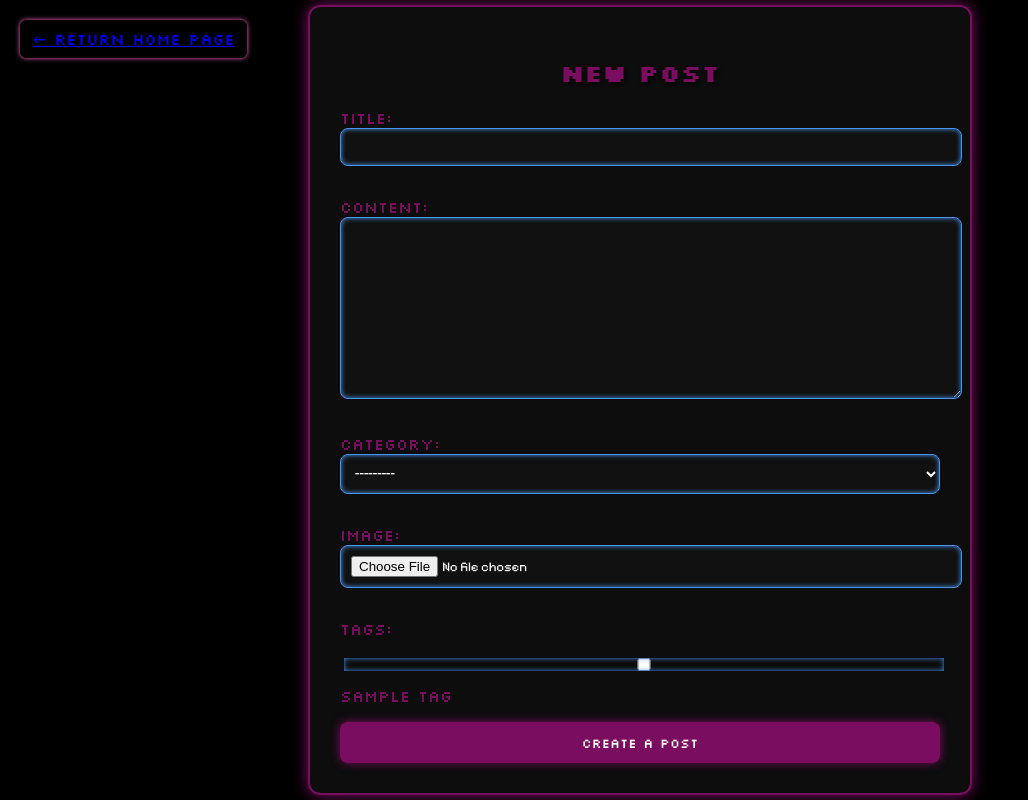
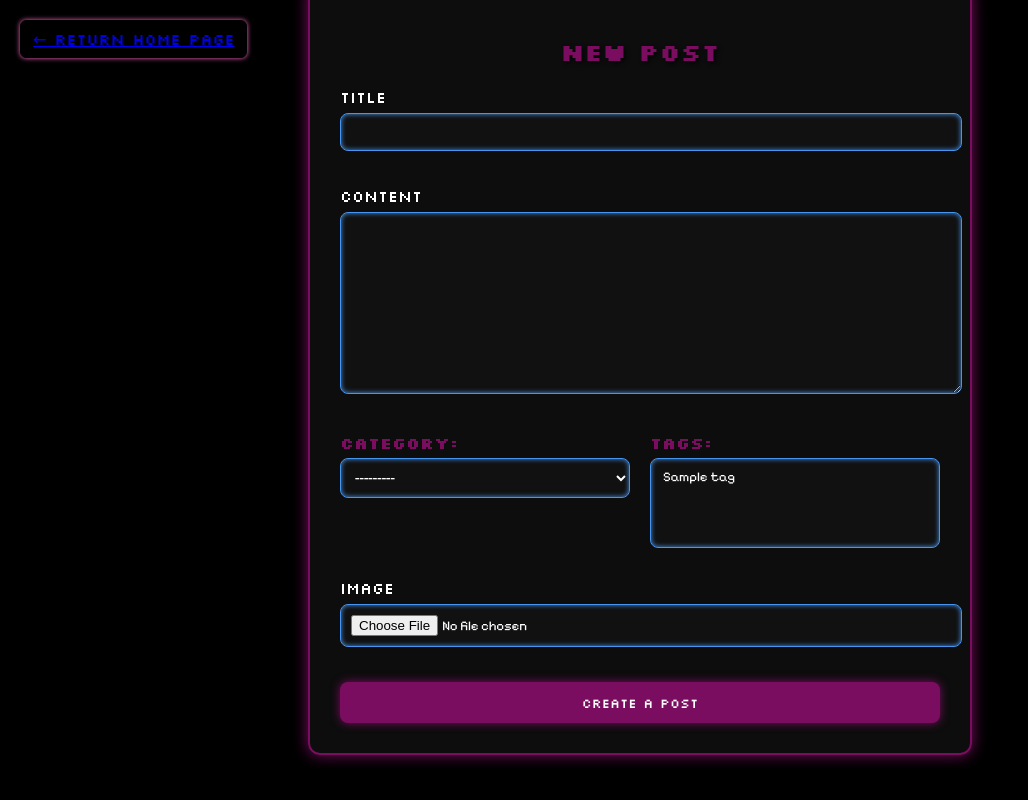
Before and after one commit to EmirhanTopal/Kajulog, a Django app: page /create/ in a window 1280 px wide. Shown: the whole page, without its empty margins (0-1028 px from the left). Run offline with Django 5.2, Linux system fonts and the light colour scheme; a user stored in the database is signed in; tables that the repository leaves empty hold one stand-in row (values such as "Sample post"); some web fonts are replaced.

Commit message:
create_post changes
changed some functions at forms and create_post

```diff
--- a/testing/forms.py
+++ b/testing/forms.py
@@ -6,7 +6,10 @@ class PostForm(forms.ModelForm):
     tags = forms.ModelMultipleChoiceField(
         queryset=Tag.objects.all(),
         required=False,
-        widget=forms.CheckboxSelectMultiple
+        widget=forms.SelectMultiple(attrs={
+            'class': 'tag-select',
+            'size': 6  # İsteğe göre yüksekliğini ayarlayabilirsin
+        })
     )
 
     class Meta:
--- a/testing/templates/create_post.html
+++ b/testing/templates/create_post.html
@@ -7,6 +7,8 @@
     <link rel="preconnect" href="https://fonts.gstatic.com" crossorigin>
     <link href="https://fonts.googleapis.com/css2?family=Jacquard+12&family=Jersey+10&family=Pixelify+Sans:wght@400..700&family=Press+Start+2P&family=Silkscreen:wght@400;700&family=VT323&display=swap" rel="stylesheet">
     <style>
+
+
         body {
             background-color: #000;
             font-family: 'Silkscreen', cursive;
@@ -14,8 +16,9 @@
             display: flex;
             justify-content: center;
             align-items: center;
-            height: 100vh;
-            margin: 0;
+            height: 90vh;
+            margin: 10px;
+            padding: 10px;
         }
 
         .form-container {
@@ -27,7 +30,78 @@
             max-width: 600px;
             width: 90%;
             z-index: 2;
+            margin-bottom: 20px;
         }
+
+
+        .form-group {
+            margin-bottom: 20px;
+        }
+
+        label {
+            display: block;
+            margin-bottom: 6px;
+            color: #fff;
+            font-family: 'Silkscreen', cursive;
+        }
+
+        select[multiple] {
+            height: 90px;
+            background-color: #111;
+            border: 1px solid #4895ef;
+            color: #fff;
+            border-radius: 8px;
+            padding: 10px;
+            font-family: 'Pixelify Sans', sans-serif;
+            box-shadow: inset 0 0 5px #4895ef;
+        }
+
+
+        select {
+            width: 100%;
+            padding: 10px;
+            background-color: #111;
+            border: 1px solid #4895ef;
+            color: #fff;
+            border-radius: 8px;
+            box-shadow: inset 0 0 5px #4895ef;
+            font-family: 'Pixelify Sans', sans-serif;
+        }
+
+        select[multiple], .tag-select {
+            background-color: #111;
+            border: 1px solid #4895ef;
+            color: #fff;
+            border-radius: 8px;
+            box-shadow: inset 0 0 5px #4895ef;
+            font-family: 'Pixelify Sans', sans-serif;
+            padding: 10px;
+            width: 100%;
+            margin-bottom: 15px;
+        }
+
+        .row-flex {
+            display: flex;
+            gap: 20px;
+            flex-wrap: wrap;
+        }
+
+        .input-group {
+            flex: 1;
+            min-width: 250px;
+            display: flex;
+            flex-direction: column;
+            margin-bottom: 15px;
+        }
+
+        .input-group label {
+            margin-bottom: 5px;
+            font-weight: bold;
+            color: #7b0d61;
+        }
+
+
+
 
         h2 {
             text-align: center;
@@ -97,10 +171,38 @@
         <h2>New Post</h2>
         <form method="post" enctype="multipart/form-data">
             {% csrf_token %}
-            {{ form.as_p }}
+
+            <div class="form-group">
+                <label for="id_title">Title</label>
+                {{ form.title }}
+            </div>
+
+            <div class="form-group">
+                <label for="id_content">Content</label>
+                {{ form.content }}
+            </div>
+
+            <div class="row-flex">
+                <div class="input-group">
+                    {{ form.category.label_tag }}
+                    {{ form.category }}
+                </div>
+
+                <div class="input-group">
+                    {{ form.tags.label_tag }}
+                    {{ form.tags }}
+                </div>
+            </div>
+
+            <div class="form-group">
+                <label for="id_image">Image</label>
+                {{ form.image }}
+            </div>
+
             <button type="submit">Create a Post</button>
         </form>
     </div>
+
 
     <div class="home-link">
         <a href="{% url 'post_list' %}" class="btn btn-secondary mt-2">← Return Home Page</a>
```
